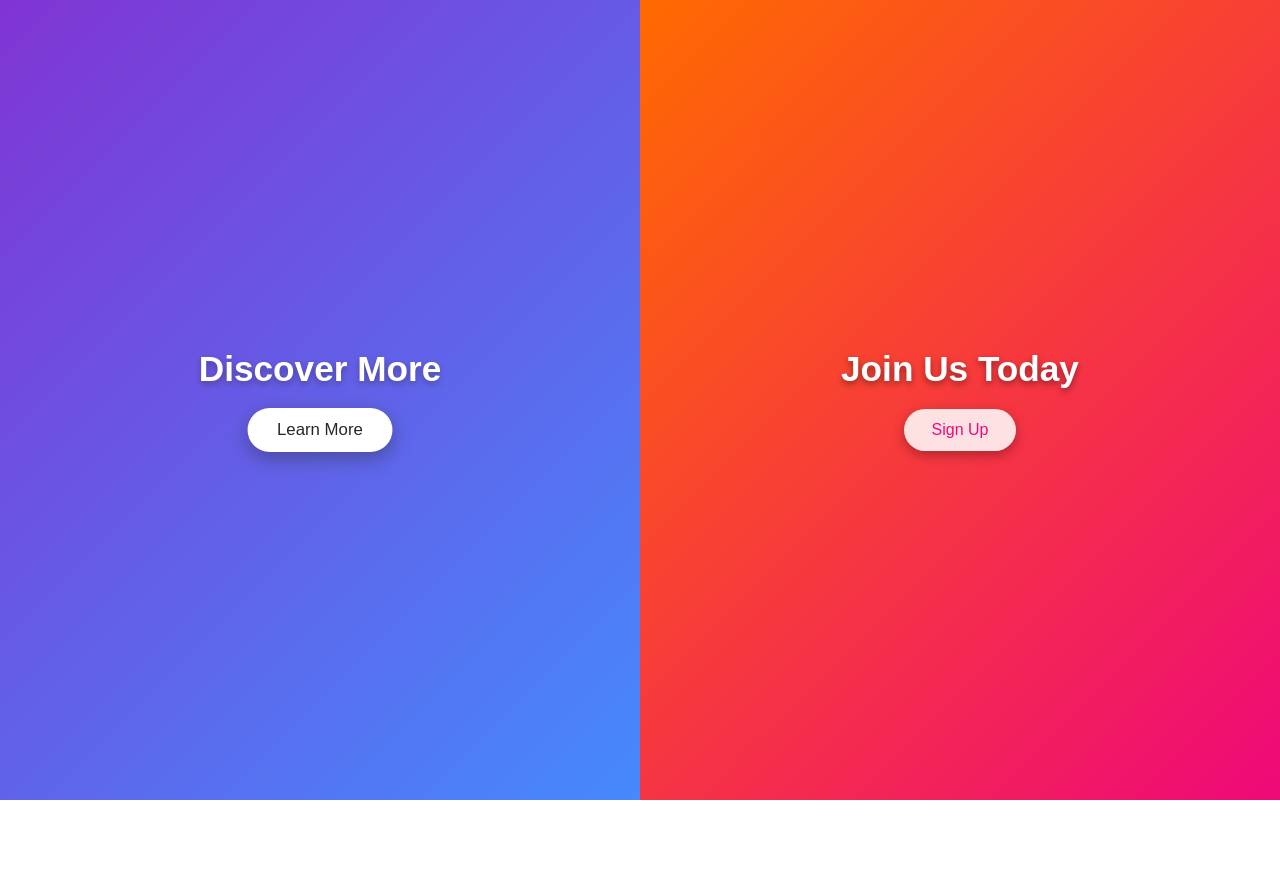
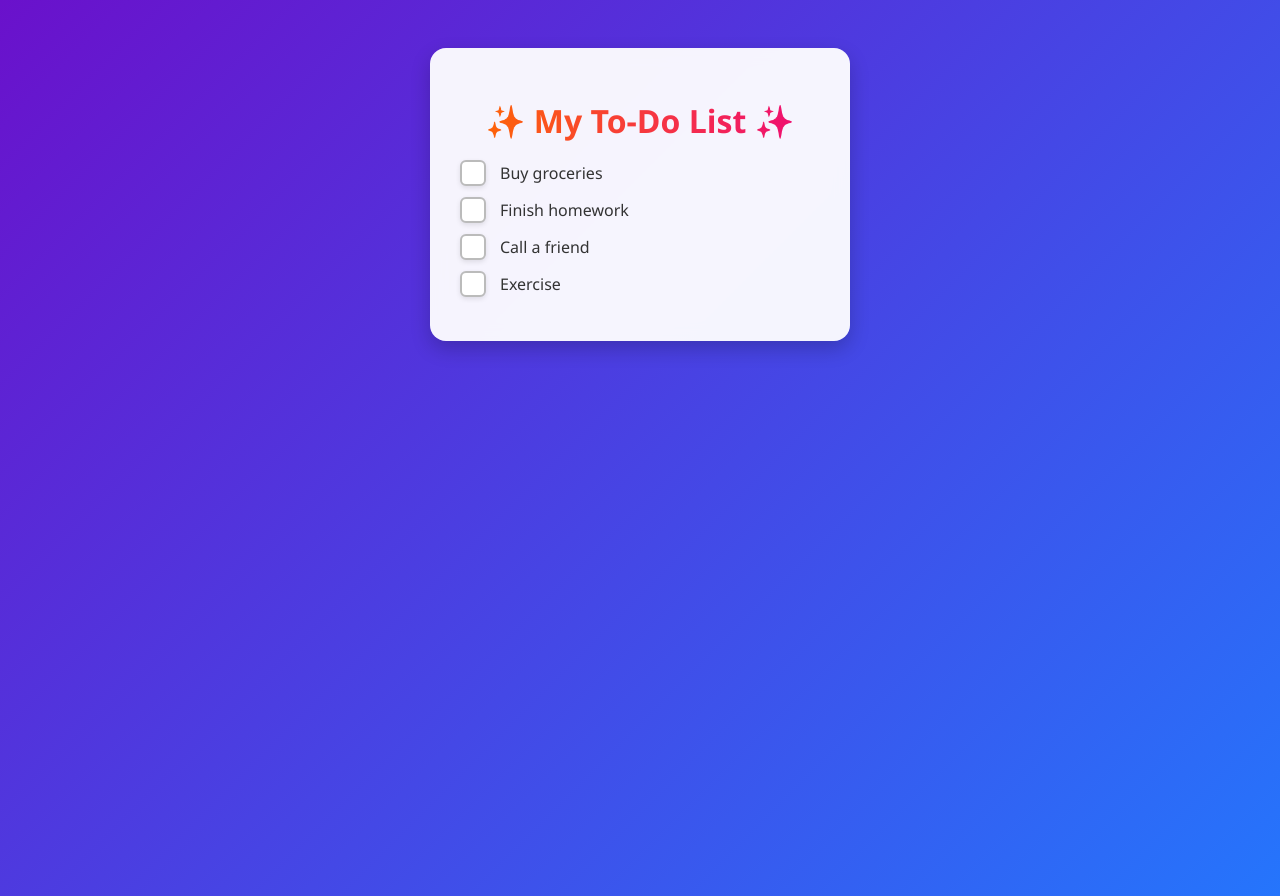
Before and after one commit to afridi-mussa/Split-Screen-Landing-Page, a plain HTML site: page index.html in a window 1280 px wide. Before the commit the page ends 800 px from the top, so only its background shows below. Drawn offline with Linux system fonts and the light colour scheme.

```diff
--- a/index.html
+++ b/index.html
@@ -3,22 +3,44 @@
 <head>
   <meta charset="UTF-8">
   <meta name="viewport" content="width=device-width, initial-scale=1.0">
-  <title>Split Screen Landing Page</title>
-  <link rel="stylesheet" href="./style.css">
+  <title>Gradient Custom Checkboxes</title>
+  <link rel="stylesheet" href="style.css">
 </head>
 <body>
 
-  <div class="container">
-    <div class="split left">
-      <h1>Discover More</h1>
-      <a href="#" class="btn">Learn More</a>
-    </div>
-    <div class="split right">
-      <h1>Join Us Today</h1>
-      <a href="#" class="btn">Sign Up</a>
-    </div>
+  <div class="todo-container">
+    <h1>✨ My To-Do List ✨</h1>
+    <ul class="todo-list">
+      <li>
+        <label class="custom-checkbox">
+          <input type="checkbox">
+          <span class="checkmark"></span>
+          Buy groceries
+        </label>
+      </li>
+      <li>
+        <label class="custom-checkbox">
+          <input type="checkbox">
+          <span class="checkmark"></span>
+          Finish homework
+        </label>
+      </li>
+      <li>
+        <label class="custom-checkbox">
+          <input type="checkbox">
+          <span class="checkmark"></span>
+          Call a friend
+        </label>
+      </li>
+      <li>
+        <label class="custom-checkbox">
+          <input type="checkbox">
+          <span class="checkmark"></span>
+          Exercise
+        </label>
+      </li>
+    </ul>
   </div>
 
-  <script src="./script.js"></script>
 </body>
 </html>
--- a/script.js
+++ /dev/null
@@ -1,7 +0,0 @@
-// Button click animation effect
-document.querySelectorAll(".btn").forEach(button => {
-  button.addEventListener("click", () => {
-    button.classList.add("active");
-    setTimeout(() => button.classList.remove("active"), 250);
-  });
-});
--- a/style.css
+++ b/style.css
@@ -1,102 +1,117 @@
-* {
-  margin: 0;
-  padding: 0;
-  box-sizing: border-box;
+/* Body with gradient background */
+body {
+  font-family: 'Segoe UI', Tahoma, Geneva, Verdana, sans-serif;
+  background: linear-gradient(135deg, #6a11cb, #2575fc);
+  display: flex;
+  justify-content: center;
+  align-items: flex-start;
+  padding: 40px;
+  min-height: 100vh;
 }
 
-body, html {
-  height: 100%;
-  font-family: Arial, sans-serif;
+/* Card container */
+.todo-container {
+  background: rgba(255, 255, 255, 0.95);
+  padding: 30px;
+  border-radius: 16px;
+  box-shadow: 0 8px 20px rgba(0,0,0,0.2);
+  width: 360px;
+  backdrop-filter: blur(8px);
+  animation: fadeIn 0.8s ease;
 }
 
-/* Split screen container */
-.container {
-  display: flex;
-  height: 100vh;
+.todo-container h1 {
+  text-align: center;
+  margin-bottom: 20px;
+  background: linear-gradient(90deg, #ff6a00, #ee0979);
+  -webkit-background-clip: text;
+  -webkit-text-fill-color: transparent;
+  font-weight: 700;
 }
 
-.split {
-  flex: 1;
-  display: flex;
-  justify-content: center;
-  align-items: center;
-  flex-direction: column;
-  transition: all 0.4s ease;
-  color: white;
-  text-align: center;
-  padding: 20px;
-  position: relative;
-  overflow: hidden;
+.todo-list {
+  list-style: none;
+  padding: 0;
 }
 
-/* Backgrounds */
-.left {
-  background: linear-gradient(135deg, #6a11cb, #2575fc);
+.todo-list li {
+  margin: 15px 0;
 }
 
-.right {
-  background: linear-gradient(135deg, #ff6a00, #ee0979);
-}
-
-/* Headings */
-.split h1 {
-  font-size: 2.2rem;
-  margin-bottom: 20px;
-  text-shadow: 0 3px 6px rgba(0,0,0,0.4);
-}
-
-/* Buttons */
-.btn {
-  display: inline-block;
-  padding: 12px 28px;
-  border: none;
-  cursor: pointer;
-  font-size: 1rem;
-  border-radius: 30px;
-  transition: all 0.3s ease;
-  box-shadow: 0 4px 12px rgba(0,0,0,0.3);
-  text-decoration: none;
-}
-
-.left .btn {
-  background: rgba(255, 255, 255, 0.85);
-  color: #2575fc;
-}
-
-.right .btn {
-  background: rgba(255, 255, 255, 0.85);
-  color: #ee0979;
-}
-
-/* Hover overlay */
-.split::after {
-  content: "";
+/* Hide native checkbox */
+.custom-checkbox input {
   position: absolute;
-  top: 0; left: 0;
-  width: 100%; height: 100%;
-  background: rgba(255,255,255,0.15);
   opacity: 0;
-  transition: opacity 0.3s ease;
   pointer-events: none;
 }
 
-.split:hover::after {
-  opacity: 1;
+/* Label styling */
+.custom-checkbox {
+  display: flex;
+  align-items: center;
+  cursor: pointer;
+  font-size: 1rem;
+  color: #333;
+  position: relative;
+  padding-left: 40px;
+  transition: color 0.3s ease;
 }
 
-.split:hover .btn {
+/* Checkbox look */
+.checkmark {
+  position: absolute;
+  left: 0;
+  top: 50%;
+  transform: translateY(-50%);
+  height: 22px;
+  width: 22px;
+  border: 2px solid #bbb;
+  border-radius: 6px;
   background: white;
-  color: black;
-  transform: scale(1.05);
-  box-shadow: 0 6px 18px rgba(0,0,0,0.4);
+  transition: all 0.3s ease;
+  box-shadow: 0 2px 5px rgba(0,0,0,0.1);
 }
 
-/* Responsive */
-@media (max-width: 768px) {
-  .container {
-    flex-direction: column;
-  }
-  .split {
-    height: 50vh;
-  }
+/* Hover effect */
+.custom-checkbox:hover .checkmark {
+  border-color: #2575fc;
+  transform: translateY(-50%) scale(1.1);
 }
+
+/* Tick (::after) */
+.checkmark::after {
+  content: "";
+  position: absolute;
+  display: none;
+  left: 6px;
+  top: 2px;
+  width: 6px;
+  height: 12px;
+  border: solid white;
+  border-width: 0 3px 3px 0;
+  transform: rotate(45deg);
+}
+
+/* When checked */
+.custom-checkbox input:checked + .checkmark {
+  background: linear-gradient(135deg, #00c6ff, #0072ff);
+  border: none;
+  box-shadow: 0 4px 10px rgba(0, 114, 255, 0.4);
+}
+
+.custom-checkbox input:checked + .checkmark::after {
+  display: block;
+}
+
+/* Strike-through effect on checked label */
+.custom-checkbox input:checked ~ span,
+.custom-checkbox input:checked ~ .checkmark + * {
+  color: #777;
+  text-decoration: line-through;
+}
+
+/* Animations */
+@keyframes fadeIn {
+  from { opacity: 0; transform: translateY(10px); }
+  to { opacity: 1; transform: translateY(0); }
+}
```
